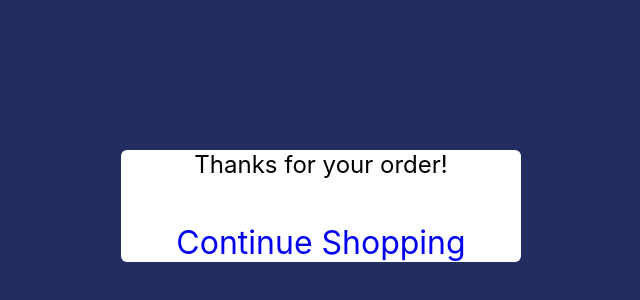
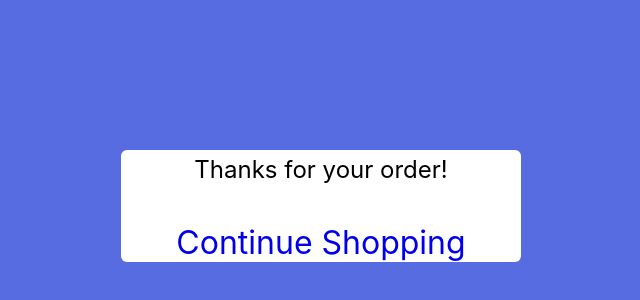
Before and after one commit to okunadeola/angular_stripe_api, a website: page public/success.html in a window 1280 px wide. Shown: the part 194-494 px from the top of the page, without its empty margins (319-959 px from the left). Drawn offline with Linux system fonts and the light colour scheme.

Commit message:
pay stripe

```diff
--- a/public/style.css
+++ b/public/style.css
@@ -2,7 +2,7 @@ body {
   display: flex;
   justify-content: center;
   align-items: center;
-  background: #242d60;
+  background: #586ce2;
   font-family: -apple-system, BlinkMacSystemFont, 'Segoe UI', 'Roboto',
   'Helvetica Neue', 'Ubuntu', sans-serif;
   height: 100vh;
--- a/public/success.html
+++ b/public/success.html
@@ -6,11 +6,11 @@
   </head>
   <body>
     <section class="text-center" style="text-align: center; margin: auto; font-size: xx-large;">
-      <span style="font-size: x-large;">
+      <span style="font-size: x-large; padding-top: 5px;">
         Thanks for your order!
 
       </span>
-     <a style="text-decoration: none;"  href="http://localhost:4200">Continue Shopping</a>
+     <a style="text-decoration: none;"  href="https://angularstoreapp.netlify.app">Continue Shopping</a>
     </section>
   </body>
 </html>
```
